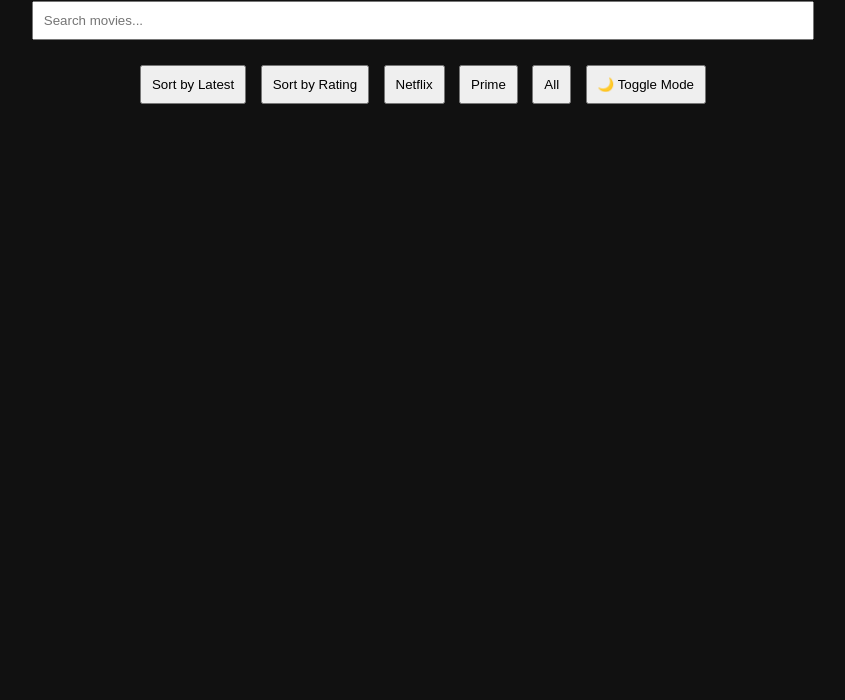
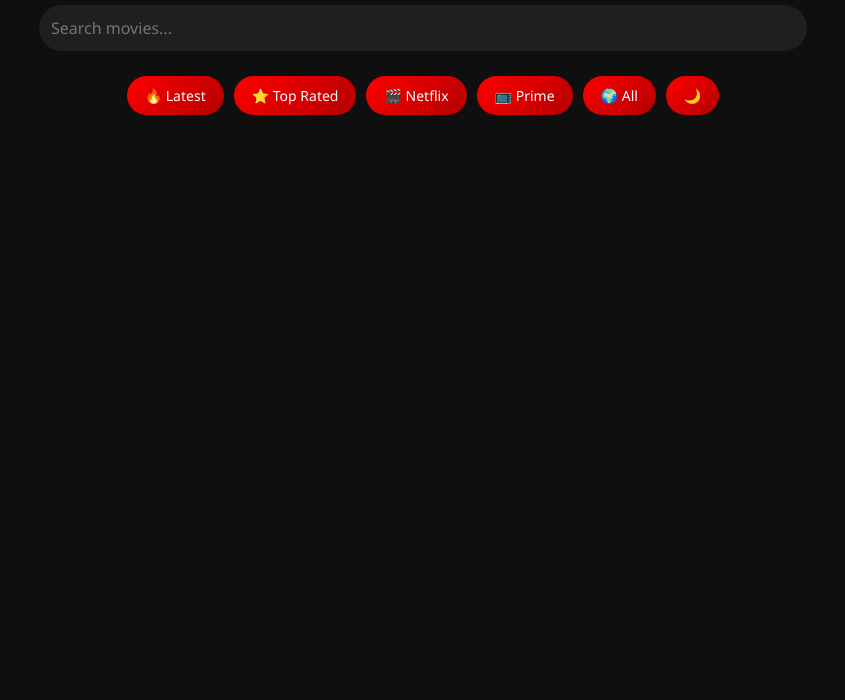
Before and after one commit to i-jashanpreet/movie-explorer-app, a plain HTML site: page index.html in a window 1280 px wide. Shown: the part 100-800 px from the top of the page, without its empty margins (217-1062 px from the left). Drawn offline with Linux system fonts and the light colour scheme; no server answers.

Commit message:
Button Theme Changed.

```diff
--- a/index.html
+++ b/index.html
@@ -6,19 +6,21 @@
 </head>
 <body>
 
-<h1>🎬 Movie Explorer</h1>
+<header>
+  <h1>🎬 Movie Explorer</h1>
+</header>
 
-<input type="text" id="search" placeholder="Search movies..." />
+<div class="search-container">
+  <input type="text" id="search" placeholder="Search movies..." />
+</div>
 
 <div class="controls">
-  <button onclick="sortByDate()">Sort by Latest</button>
-  <button onclick="sortByRating()">Sort by Rating</button>
-
-  <button onclick="filterPlatform('netflix')">Netflix</button>
-  <button onclick="filterPlatform('prime')">Prime</button>
-  <button onclick="filterPlatform('all')">All</button>
-
-  <button onclick="toggleMode()">🌙 Toggle Mode</button>
+  <button onclick="sortByDate()">🔥 Latest</button>
+  <button onclick="sortByRating()">⭐ Top Rated</button>
+  <button onclick="filterPlatform('netflix')">🎬 Netflix</button>
+  <button onclick="filterPlatform('prime')">📺 Prime</button>
+  <button onclick="filterPlatform('all')">🌍 All</button>
+  <button onclick="toggleMode()">🌙</button>
 </div>
 
 <div id="movies"></div>
--- a/style.css
+++ b/style.css
@@ -1,25 +1,61 @@
-body {
-  font-family: Arial;
-  background: #111;
-  color: white;
-  text-align: center;
+* {
+  margin: 0;
+  padding: 0;
+  box-sizing: border-box;
+  font-family: 'Segoe UI', sans-serif;
 }
 
-.light {
-  background: #fff;
-  color: black;
+body {
+  background: #0f0f0f;
+  color: white;
 }
 
-input {
+header {
+  text-align: center;
+  padding: 20px;
+  font-size: 24px;
+  letter-spacing: 1px;
+}
+
+.search-container {
+  display: flex;
+  justify-content: center;
+  margin-bottom: 15px;
+}
+
+#search {
+  width: 60%;
+  padding: 12px;
+  border-radius: 30px;
+  border: none;
+  outline: none;
+  font-size: 16px;
+  background: #1f1f1f;
+  color: white;
+}
+
+.controls {
+  display: flex;
+  justify-content: center;
+  flex-wrap: wrap;
+  gap: 10px;
   padding: 10px;
-  width: 60%;
-  margin: 20px;
 }
 
 .controls button {
-  margin: 5px;
-  padding: 10px;
+  background: linear-gradient(135deg, #ff0000, #b30000);
+  border: none;
+  color: white;
+  padding: 10px 18px;
+  border-radius: 20px;
   cursor: pointer;
+  font-size: 14px;
+  transition: 0.3s;
+}
+
+.controls button:hover {
+  transform: scale(1.08);
+  box-shadow: 0 0 10px rgba(255, 0, 0, 0.7);
 }
 
 #movies {
@@ -30,13 +66,14 @@ input {
 }
 
 .card {
-  background: #222;
-  padding: 10px;
-  border-radius: 10px;
+  background: #1a1a1a;
+  border-radius: 12px;
+  overflow: hidden;
+  transition: 0.3s;
 }
 
-.light .card {
-  background: #eee;
+.card:hover {
+  transform: scale(1.05);
 }
 
 .card img {
@@ -44,3 +81,26 @@ input {
   height: 300px;
   object-fit: cover;
 }
+
+.card h3 {
+  padding: 10px;
+  font-size: 16px;
+}
+
+.card p {
+  padding: 0 10px 10px;
+  color: #ccc;
+}
+
+.light {
+  background: #f5f5f5;
+  color: black;
+}
+
+.light .card {
+  background: white;
+}
+
+.light .controls button {
+  background: linear-gradient(135deg, #333, #777);
+}
```
